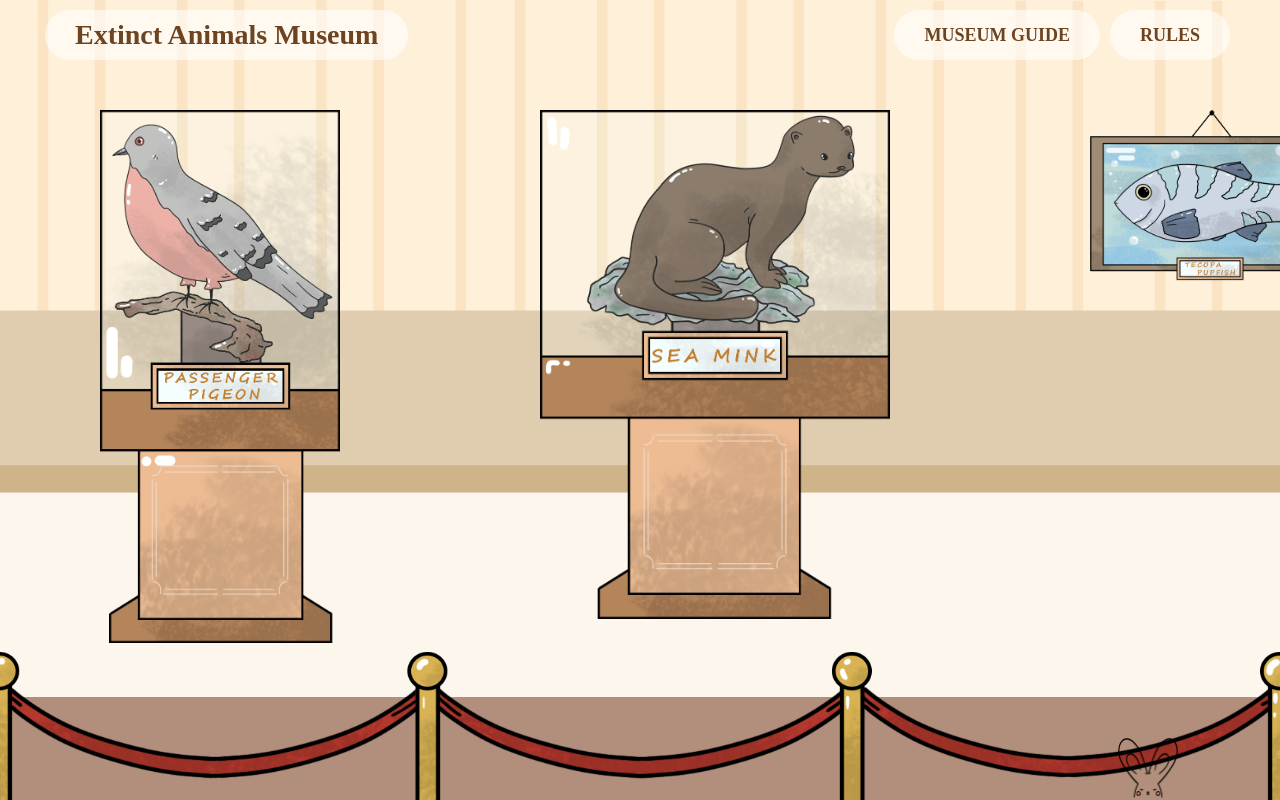
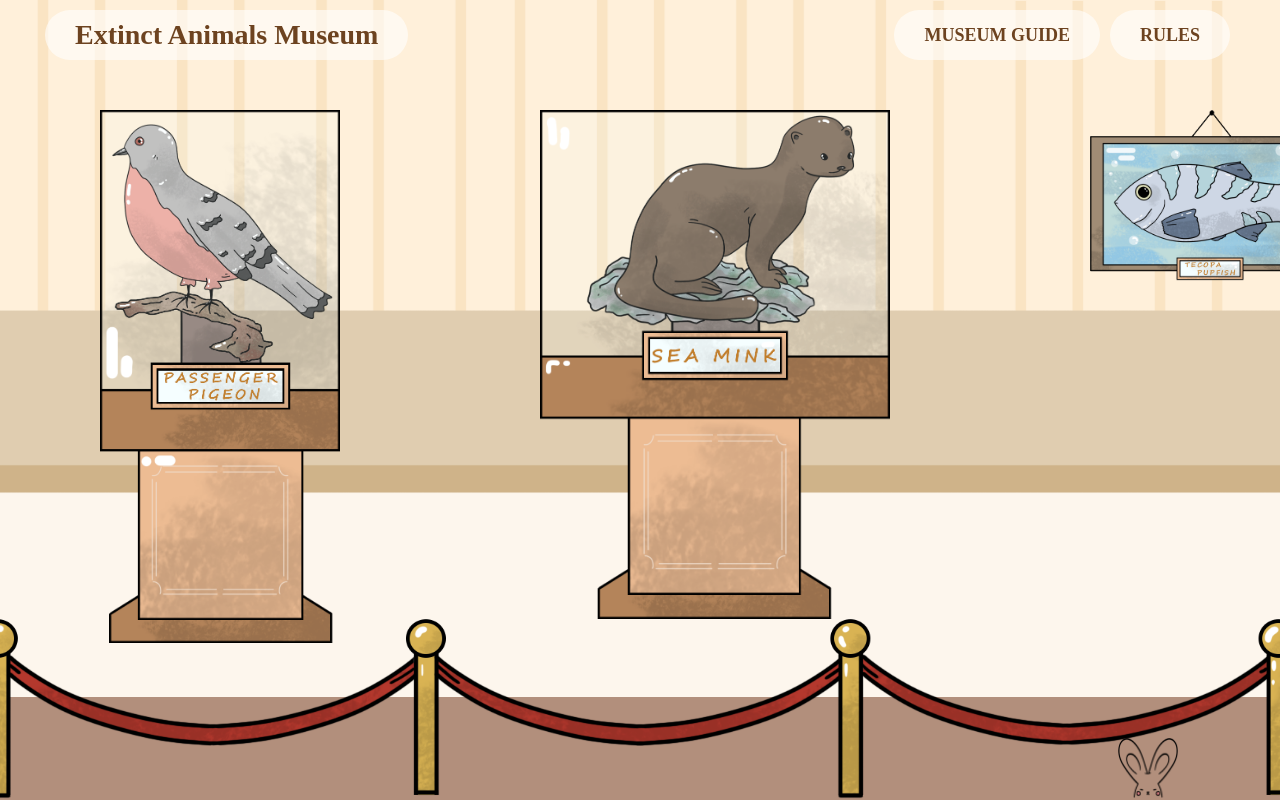
Before and after one commit to ilaydasila/extinct-animals-museum, a React (Create React App) app: page / in a window 1280 px wide. Built offline with nearby package versions, Linux system fonts and the light colour scheme; the HTML template or start-up script is replaced by a standard one; a web font is replaced by a local one.

Commit message:
sizing background and img

```diff
--- a/src/App.css
+++ b/src/App.css
@@ -6,7 +6,7 @@
 }
 
 body {
-  background-image: url("/assets/backgroundMedium.png");
+  background-image: url("/assets/background.png");
   background-position: center;
   background-repeat: no-repeat;
   background-attachment: fixed;
--- a/src/components/image.css
+++ b/src/components/image.css
@@ -15,7 +15,7 @@
 }
 
 .tasmanianTiger img {
-  max-width: 340px;
+  max-width: 320px;
 }
 
 img {
@@ -63,7 +63,7 @@
   }
 
   .tasmanianTiger img {
-    max-width: 310px;
+    max-width: 290px;
   }
 
   img {
@@ -112,7 +112,7 @@
   }
 
   .tasmanianTiger img {
-    max-width: 440px;
+    max-width: 420px;
   }
 
   img {
```
Also changed, not shown: public/assets/background.png, public/assets/backgroundMedium.png (deleted).
